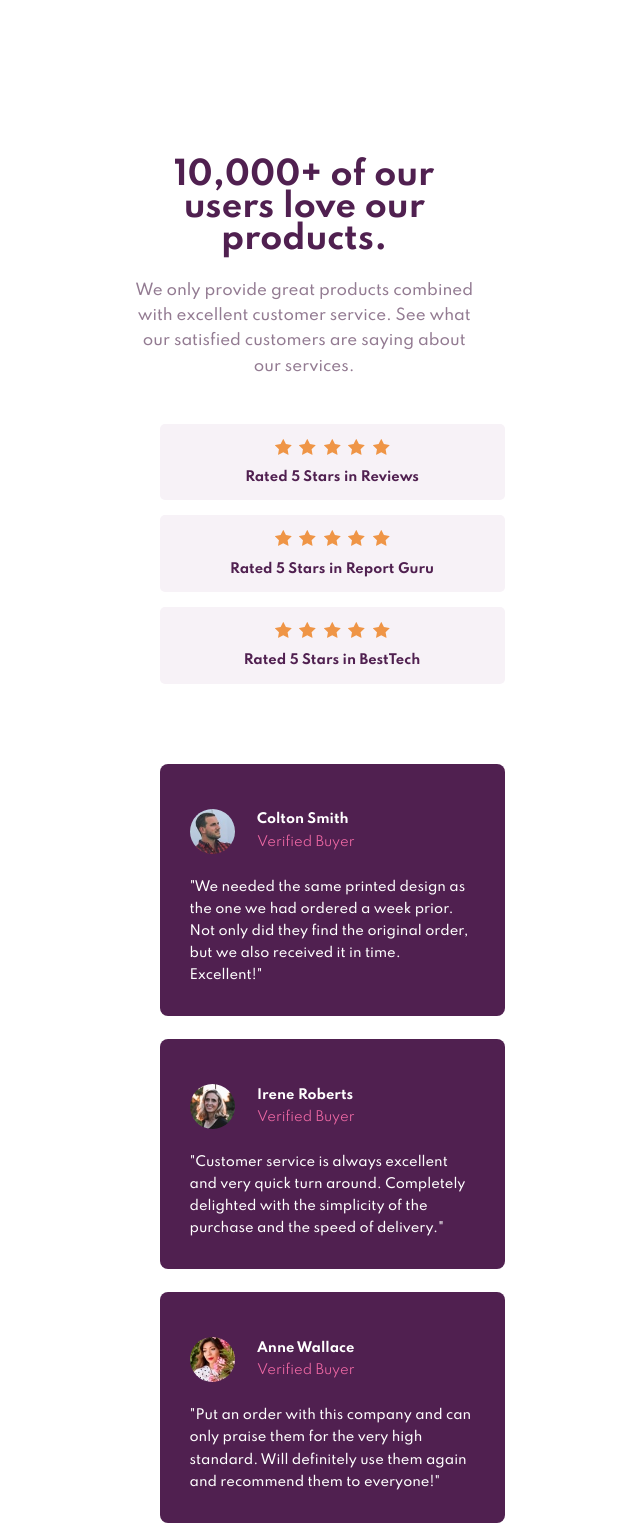
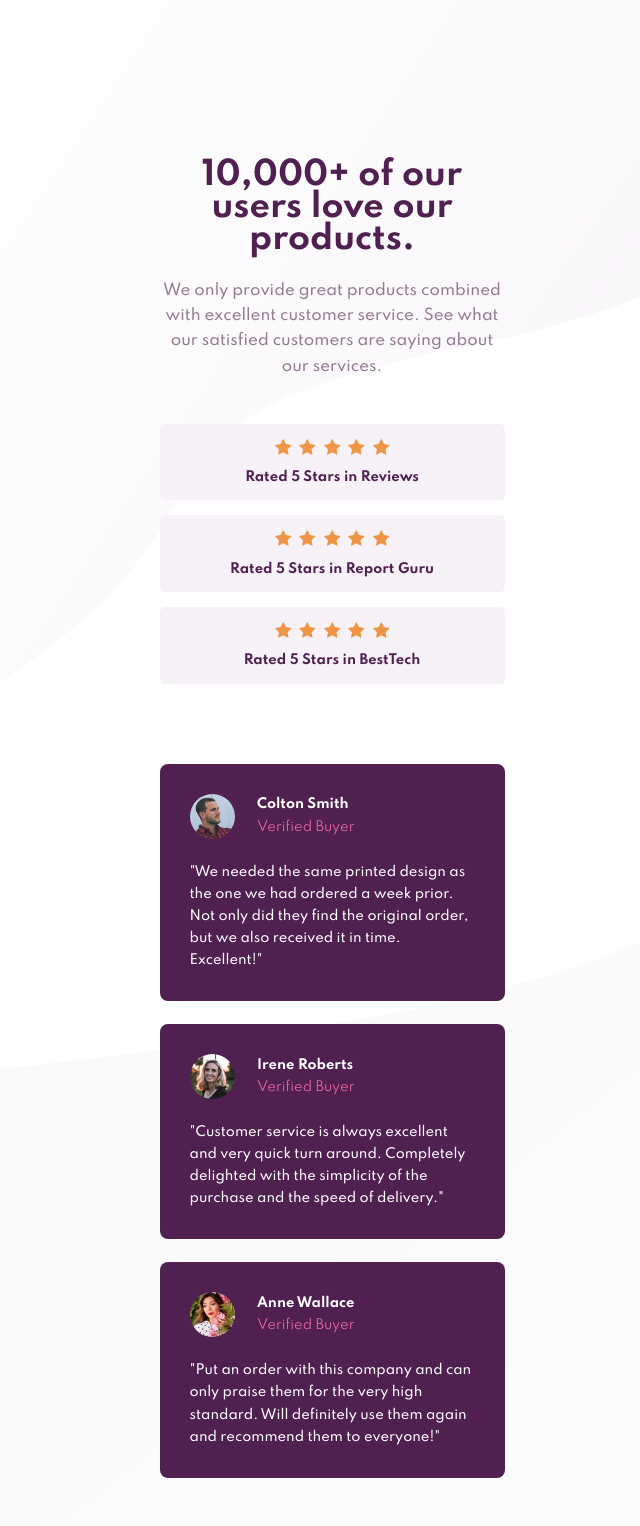
Before and after one commit to bertyruan/fem-social-proof, a website: page index.html in a window 1280 px wide. Shown: the top 1526 px of the page, without its empty margins (308-948 px from the left). Drawn offline with Linux system fonts and the light colour scheme.

Commit message:
adds background images

```diff
--- a/index.html
+++ b/index.html
@@ -94,7 +94,14 @@
             </footer>
         </div>
         <div class="flex-margin"></div>
+        <img class="mobile-top" src="images/bg-pattern-top-mobile.svg" alt="Visaul Design Pattern" aria-hidden="true">
+        <img class="mobile-bottom " src="images/bg-pattern-bottom-mobile.svg" alt="Visaul Design Pattern" aria-hidden="true">
+        <img class="desktop-top" src="images/bg-pattern-top-desktop.svg" alt="Visaul Design Pattern" aria-hidden="true">
+        <img class="desktop-bottom" src="images/bg-pattern-bottom-desktop.svg" alt="Visaul Design Pattern" aria-hidden="true">
     </div>
+
+
+
 </body>
 
 </html>
--- a/main.css
+++ b/main.css
@@ -1,7 +1,7 @@
 .container {
     display: flex;
     flex-direction: column;
-    flex: auto;
+    flex: none;
     justify-content: space-around;
     --xs-width: 90vw;
     --mobile-width: 23rem;
@@ -89,11 +89,13 @@ h1+p {
 
 #top {
     margin-top: 20vh;
+    align-items: center;
 }
 
 @media screen and (min-width: 1440px) {
     #top {
         justify-content: space-between;
+        /* align-items: stretch; */
         margin-bottom: 5rem;
     }
 }
@@ -193,7 +195,7 @@ h1+p {
     font-size: .87rem;
     line-height: 1rem;
     padding-inline: 2rem;
-    padding-top: 3rem;
+    padding-top: 2rem;
     padding-bottom: 2rem;
     width: var(--xs-width);
     border-radius: 8px;
@@ -249,3 +251,65 @@ footer {
     margin-bottom: 2rem;
     margin-top: 5rem;
 }
+
+
+/* BACKGROUND */
+
+.flex-container {
+    position: relative;
+}
+
+.mobile-top,
+.mobile-bottom,
+.desktop-top,
+.desktop-bottom {
+    position: absolute;
+    z-index: -1;
+}
+
+.mobile-top,
+.desktop-top {
+    top: 0;
+    left: 0;
+}
+
+.mobile-bottom,
+.desktop-bottom {
+    bottom: 0;
+    right: 0;
+}
+
+.desktop-top,
+.desktop-bottom {
+    display: none;
+}
+
+.mobile-top {
+    width: 100vw;
+}
+
+.mobile-bottom {
+    width: 1440px;
+    height: 893px;
+}
+
+.desktop-top {
+    width: 40%;
+    height: 50%;
+}
+
+.desktop-bottom {
+    width: 75%;
+    height: 75%;
+}
+
+@media screen and (min-width: 1440px) {
+    .desktop-top,
+    .desktop-bottom {
+        display: block;
+    }
+    .mobile-top,
+    .mobile-bottom {
+        display: none;
+    }
+}
```
